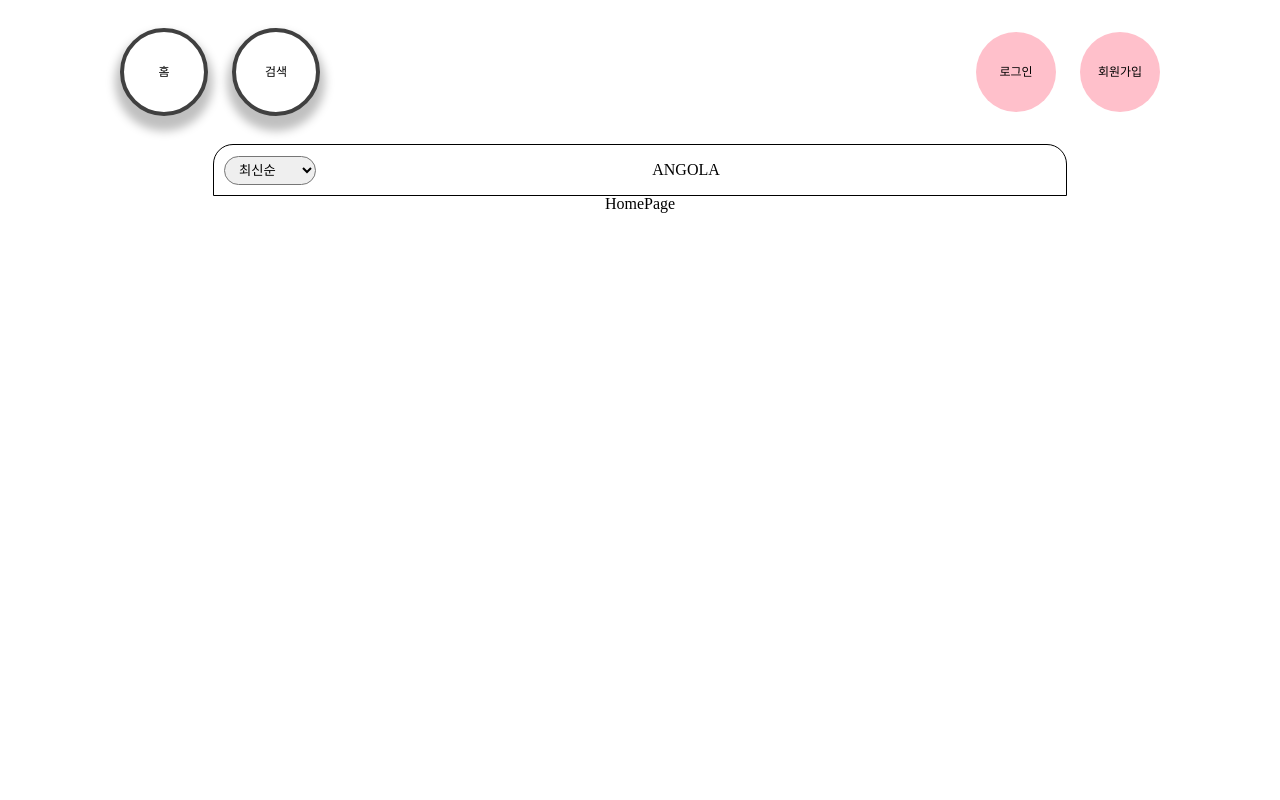
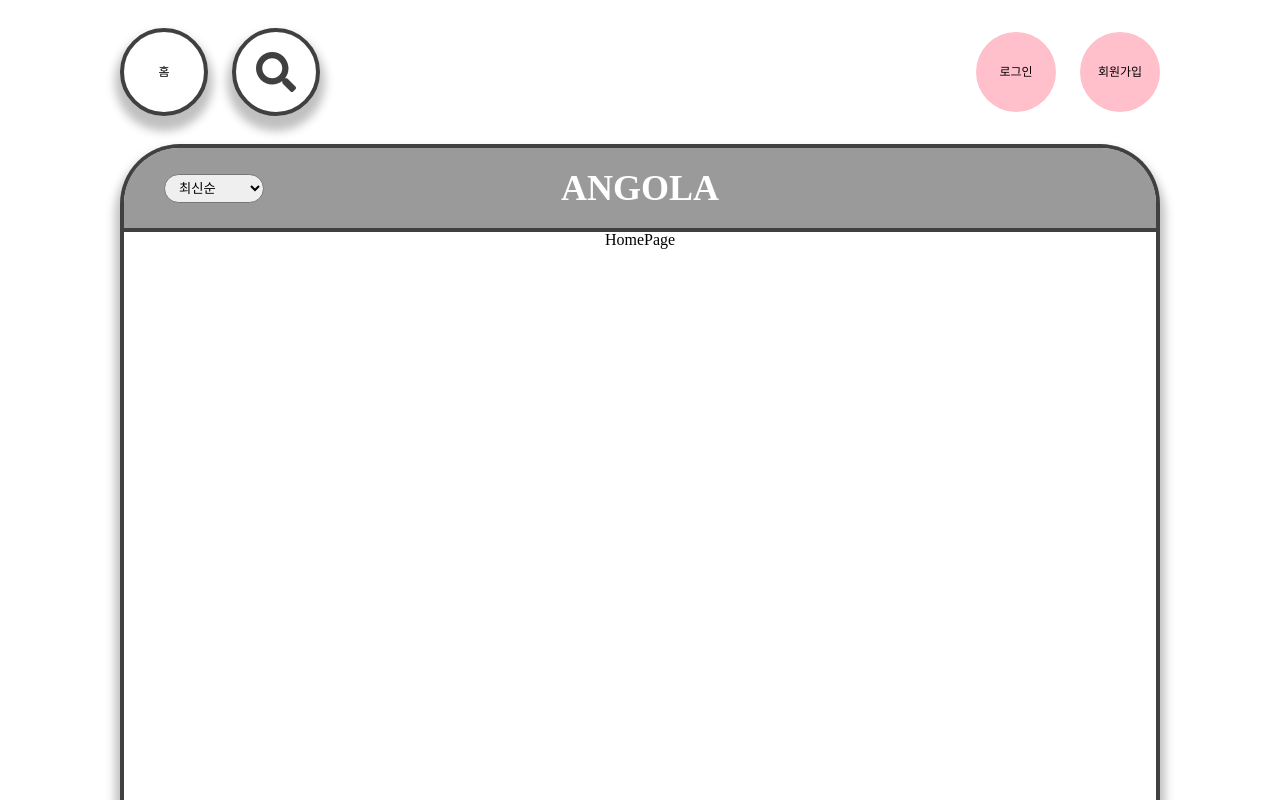
Before and after one commit to prgrms-fe-devcourse/FEDC4_Angola_NaYoung, a React (Vite) app: page / in a window 1280 px wide. Built offline with nearby package versions, Linux system fonts and the light colour scheme.

Commit message:
style: #61 - Main 컴포넌트 기본 CSS 구현

```diff
--- a/src/components/Header/index.tsx
+++ b/src/components/Header/index.tsx
@@ -43,7 +43,7 @@ const Header = ({ title, sortProps, keyword }: HeaderProps) => {
 
   return (
     <Container>
-      {sortProps ? (
+      {sortProps && (
         <SortSelect
           id="orderSelect"
           name="order"
@@ -63,8 +63,6 @@ const Header = ({ title, sortProps, keyword }: HeaderProps) => {
             </>
           )}
         </SortSelect>
-      ) : (
-        <div />
       )}
 
       <Title>
@@ -72,7 +70,7 @@ const Header = ({ title, sortProps, keyword }: HeaderProps) => {
         {title}
       </Title>
 
-      {keyword ? (
+      {keyword && (
         <TabBar>
           <TabBarList
             className={target === 'user' ? 'bold' : ''}
@@ -85,8 +83,6 @@ const Header = ({ title, sortProps, keyword }: HeaderProps) => {
             포스트
           </TabBarList>
         </TabBar>
-      ) : (
-        <div />
       )}
     </Container>
   );
@@ -95,23 +91,39 @@ const Header = ({ title, sortProps, keyword }: HeaderProps) => {
 export default Header;
 
 const Container = styled.div`
+  box-sizing: border-box;
   display: flex;
-  justify-content: space-between;
+  position: relative;
+  height: 84px;
+  padding: 0px 60px;
+  justify-content: center;
   align-items: center;
-  width: 80%;
-  border: 1px solid black;
-  border-radius: 20px 20px 0 0;
-  padding: 0 10px;
-  height: 50px;
+  align-self: stretch;
+
+  border-radius: 55px 55px 0px 0px;
+  border-bottom: 4px solid var(--text, #404040);
+  background: var(--dark, #9a9a9a);
 `;
+
 const SortSelect = styled.select`
+  position: absolute;
+  left: 40px;
+  width: 100px;
   border-radius: 20px;
   cursor: pointer;
   padding: 5px 10px;
   outline: none;
 `;
 
-const Title = styled.div``;
+const Title = styled.div`
+  color: var(--white, #fff);
+  justify-self: center;
+  font-family: Noto Sans KR;
+  font-size: 36px;
+  font-style: normal;
+  font-weight: 700;
+  line-height: 150%; /* 54px */
+`;
 
 const Keyword = styled.span`
   font-weight: 600;
@@ -119,6 +131,8 @@ const Keyword = styled.span`
 
 const TabBar = styled.ul`
   display: flex;
+  position: absolute;
+  right: 40px;
   list-style: none;
 `;
 
--- a/src/components/Main/index.tsx
+++ b/src/components/Main/index.tsx
@@ -1,5 +1,6 @@
 import React from 'react';
 import { Navigate, Route, Routes } from 'react-router-dom';
+import styled from '@emotion/styled';
 import { redirects, routes } from '@routes';
 import Header from '@components/Header';
 import useCurrentPage from '@hooks/useCurrentPage';
@@ -15,7 +16,7 @@ const Main = () => {
       : 'follower',
   };
   return (
-    <>
+    <MainContainer>
       <Header
         title={title}
         sortProps={
@@ -46,8 +47,23 @@ const Main = () => {
           />
         ))}
       </Routes>
-    </>
+    </MainContainer>
   );
 };
 
 export default Main;
+
+const MainContainer = styled.div`
+  box-sizing: border-box;
+  display: flex;
+  flex-direction: column;
+  align-items: center;
+  flex: 1 0 0;
+  align-self: stretch;
+  border-radius: 60px 60px 0px 0px;
+  border-top: 4px solid var(--text, #404040);
+  border-right: 4px solid var(--text, #404040);
+  border-left: 4px solid var(--text, #404040);
+  background: var(--white, #fff);
+  box-shadow: 0px 10px 10px 5px rgba(0, 0, 0, 0.25);
+`;
--- a/src/components/NavBar/MenuBar/AuthMenuBar.tsx
+++ b/src/components/NavBar/MenuBar/AuthMenuBar.tsx
@@ -1,12 +1,42 @@
+import styled from '@emotion/styled';
 import LinkButton from '@components/NavBar/LinkButton';
 
 const AuthMenuBar = () => {
   return (
     <>
-      <LinkButton to="/mypage">마이페이지</LinkButton>
-      <LinkButton to="/create-post">포스트 작성</LinkButton>
+      <StyledLinkButton to="/create-post">포스트 작성</StyledLinkButton>
+      <StyledLinkButton to="/mypage">마이페이지</StyledLinkButton>
+      <StyledNotificaionButton>알림 목록</StyledNotificaionButton>
     </>
   );
 };
 
 export default AuthMenuBar;
+
+const StyledLinkButton = styled(LinkButton)`
+  box-sizing: border-box;
+  display: flex;
+  width: 88px;
+  height: 88px;
+  padding: 0px 20px;
+  justify-content: center;
+  align-items: center;
+  border-radius: 44px;
+  border: 4px solid var(--text, #404040);
+  background: var(--white, #fff);
+  box-shadow: 0px 10px 10px 5px rgba(0, 0, 0, 0.25);
+`;
+
+const StyledNotificaionButton = styled.button`
+  box-sizing: border-box;
+  display: flex;
+  width: 88px;
+  height: 88px;
+  padding: 0px 20px;
+  justify-content: center;
+  align-items: center;
+  border-radius: 44px;
+  border: 4px solid var(--text, #404040);
+  background: var(--white, #fff);
+  box-shadow: 0px 10px 10px 5px rgba(0, 0, 0, 0.25);
+`;
--- a/src/components/NavBar/MenuBar/CommonMenuBar.tsx
+++ b/src/components/NavBar/MenuBar/CommonMenuBar.tsx
@@ -2,6 +2,7 @@ import styled from '@emotion/styled';
 import LinkButton from '@components/NavBar/LinkButton';
 import SearchBar from '@components/SearchBar';
 import useCurrentPage from '@hooks/useCurrentPage';
+import SearchIcon from '@styles/icons/SearchIcon';
 
 const SEARCH = 'search';
 
@@ -13,7 +14,9 @@ const CommonMenuBar = () => {
       {name === SEARCH ? (
         <SearchBar />
       ) : (
-        <StyledLinkButton to="/search">검색</StyledLinkButton>
+        <StyledLinkButton to="/search">
+          <SearchIcon />
+        </StyledLinkButton>
       )}
     </>
   );
@@ -32,6 +35,5 @@ const StyledLinkButton = styled(LinkButton)`
   border-radius: 44px;
   border: 4px solid var(--text, #404040);
   background: var(--white, #fff);
-  /* main shadow */
   box-shadow: 0px 10px 10px 5px rgba(0, 0, 0, 0.25);
 `;
```
Also changed, not shown: src/components/NavBar/index.tsx (line endings or trailing spaces).
